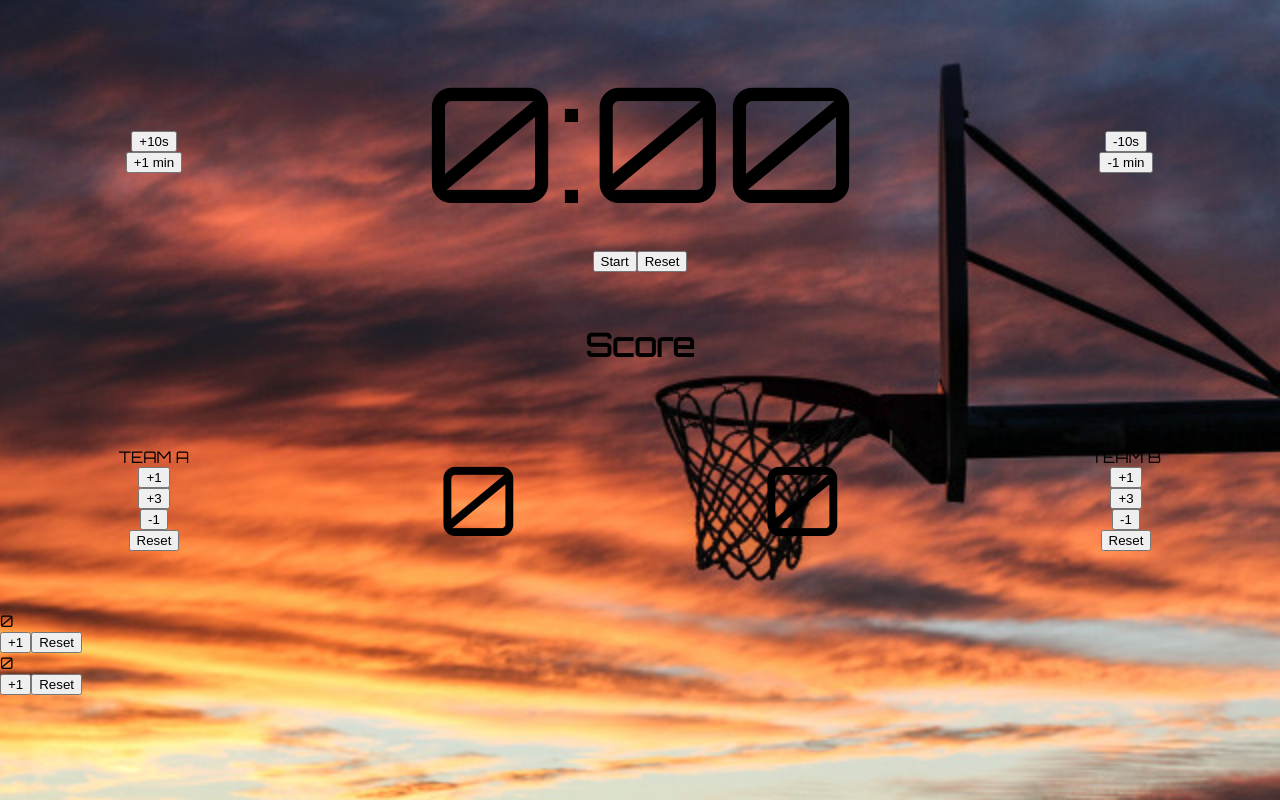
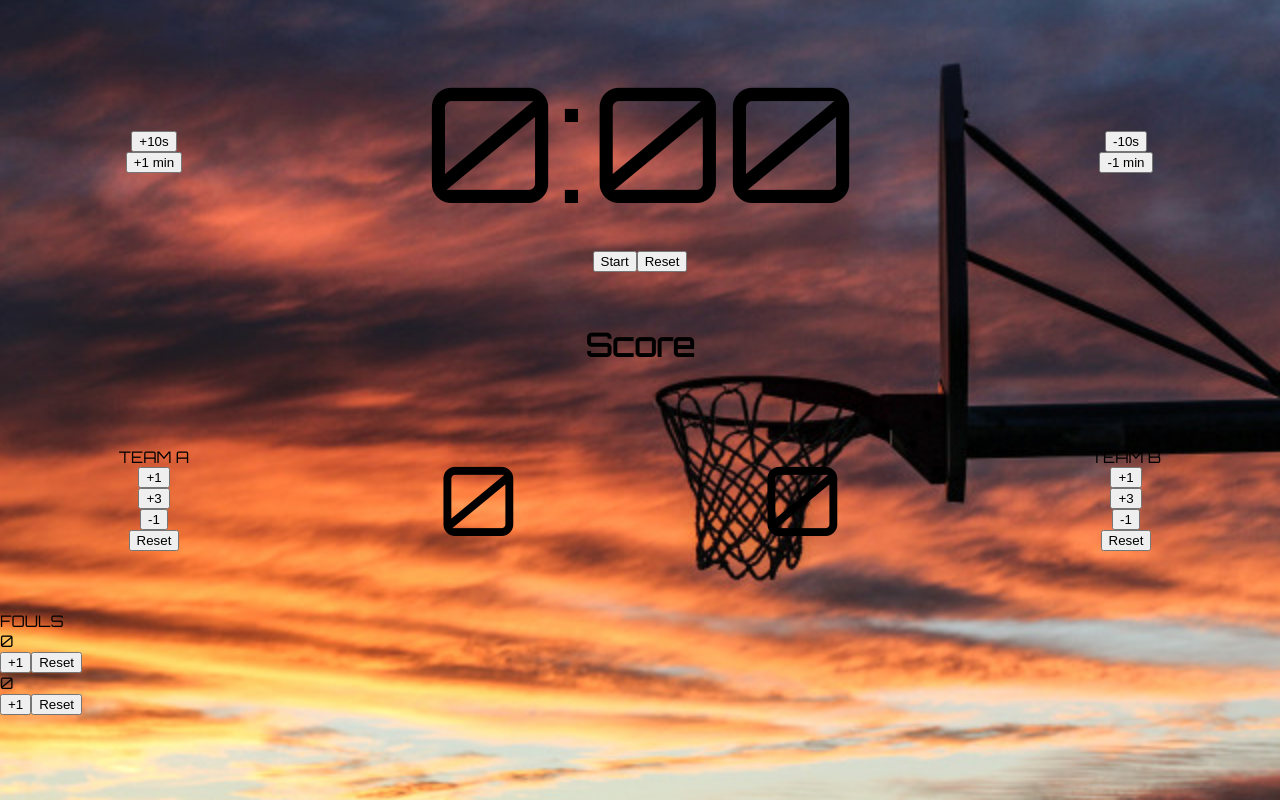
Before and after one commit to lroberts77/Tdd-react-practice, a React (Create React App) app: page / in a window 1280 px wide. Built offline with nearby package versions, Linux system fonts and the light colour scheme.

Commit message:
added div with title fouls for team a and passed test

```diff
--- a/src/Counter.js
+++ b/src/Counter.js
@@ -154,6 +154,7 @@ export default function Counter() {
           </Grid>
         </Grid>
         <Grid className="fouls-container" >
+          <div className="fouls-teama">FOULS</div>
           <div id="fouls-b">{foulsb}</div>
           <button id="foulsplus1-btnb" onClick={() => setfoulsb( foulsb + 1)}>+1</button>
           <button id="fouls-btnb" onClick={() => setfoulsb( foulsb = 0 )}>Reset</button>
```
